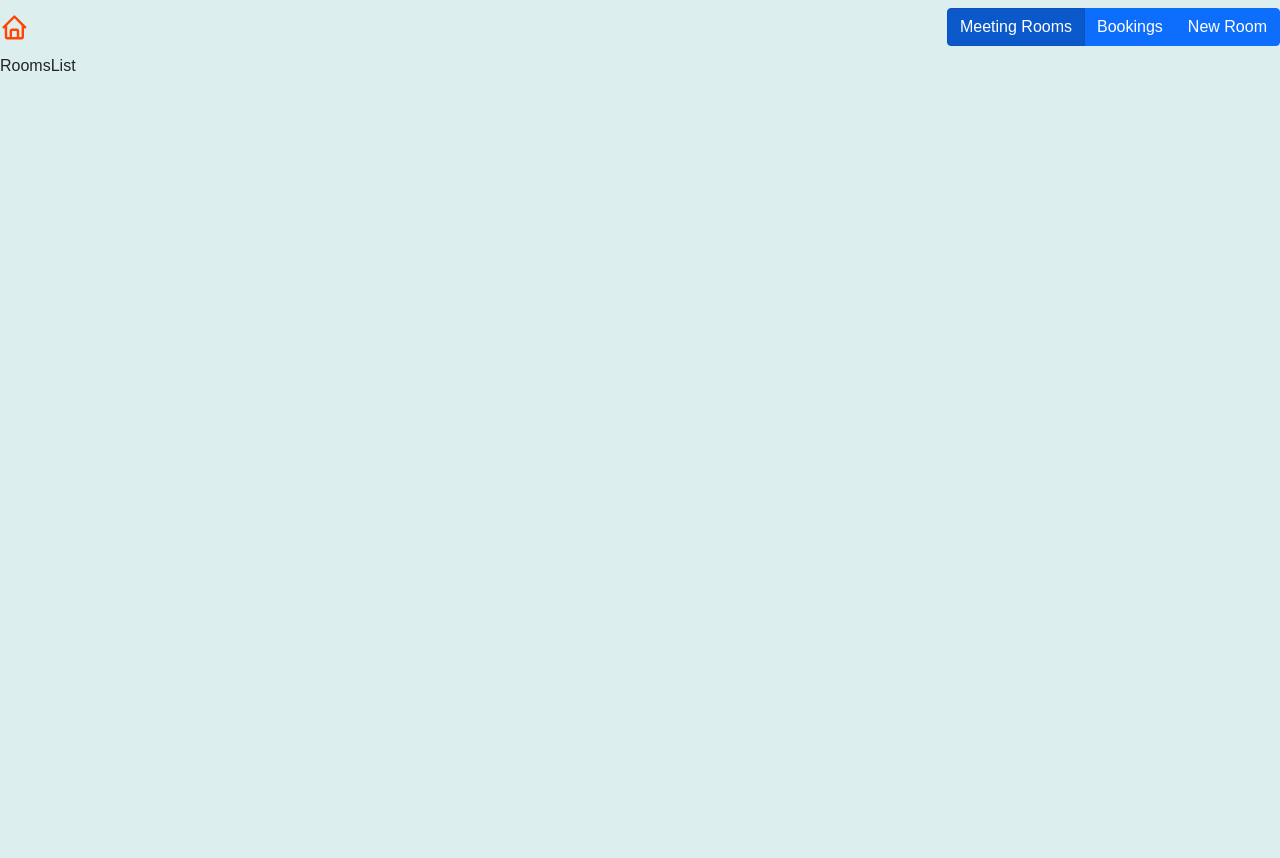
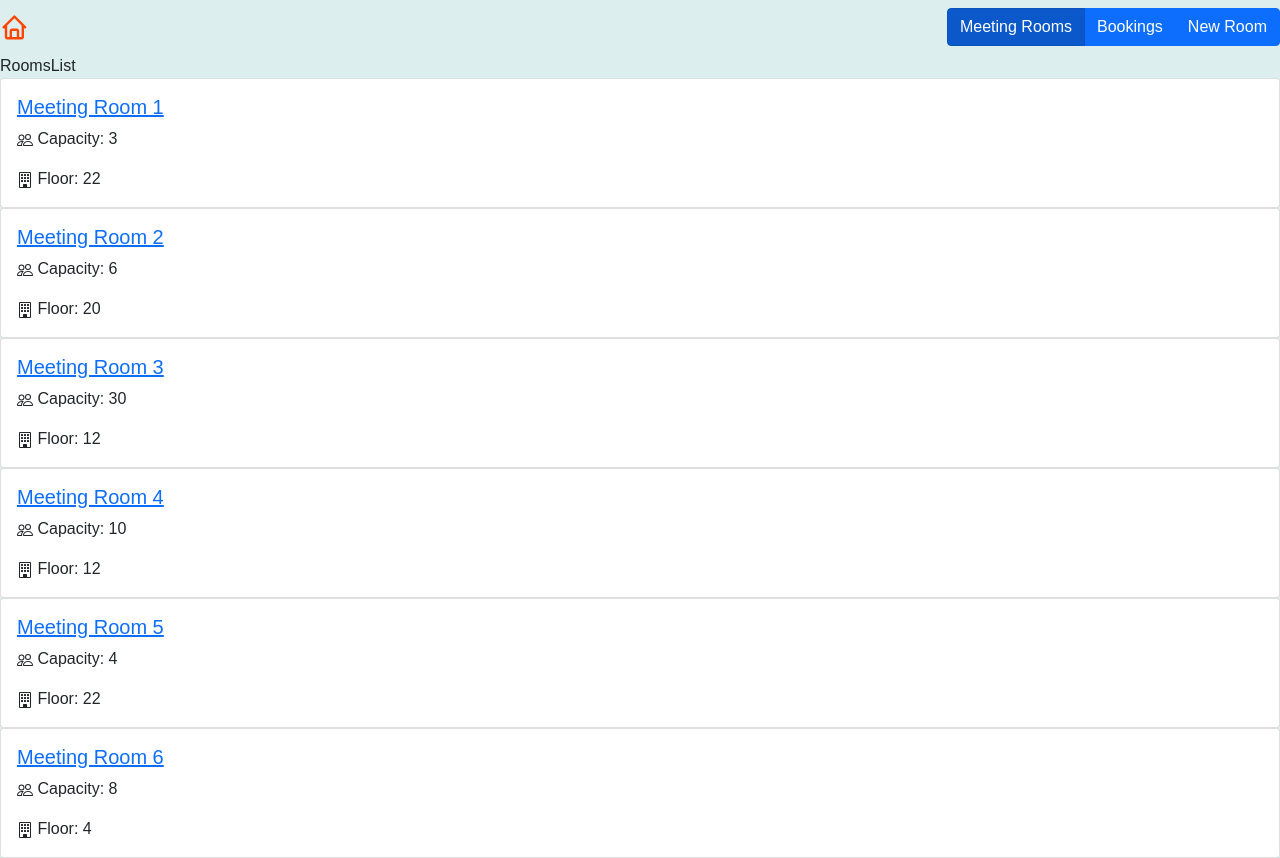
Before and after one commit to mphall77/Blackstone, a React (Create React App) app in the folder Blackstone/frontend/: page /meeting-rooms in a window 1280 px wide. Shown: the top 858 px of the page. Before the commit the page ends 800 px from the top, so only its background shows below. Built offline with nearby package versions, Linux system fonts and the light colour scheme.

Commit message:
create room list and room card (#4)

```diff
--- a/Blackstone/frontend/package.json
+++ b/Blackstone/frontend/package.json
@@ -7,6 +7,7 @@
     "@testing-library/jest-dom": "^5.16.3",
     "@testing-library/react": "^12.1.4",
     "@testing-library/user-event": "^13.5.0",
+    "axios": "^0.26.1",
     "bootstrap": "^5.1.3",
     "react": "^18.0.0",
     "react-dom": "^18.0.0",
--- a/Blackstone/frontend/src/App.js
+++ b/Blackstone/frontend/src/App.js
@@ -1,5 +1,6 @@
-import React from "react";
+import React, { useState, useEffect } from "react";
 import { BrowserRouter as Router, Routes, Route } from "react-router-dom";
+import roomsData from "./data/rooms.json";
 
 // COMPONENTS
 import NavBar from "./Components/NavBar";
@@ -12,6 +13,20 @@ import Home from "./Pages/Home";
 import FourOFour from "./Pages/FourOFour";
 
 function App() {
+	const [rooms, setRooms] = useState([]);
+
+	useEffect(() => {
+		const fetchAllRooms = async () => {
+			try {
+				let res = await roomsData;
+				setRooms(res);
+			} catch (err) {
+				console.log(err);
+			}
+		};
+		fetchAllRooms();
+	}, []);
+
 	return (
 		<div className="App">
 			<Router>
@@ -19,7 +34,7 @@ function App() {
 				<Routes>
 					{/* ROOMS */}
 					<Route path="/" element={<Home />} />
-					<Route path="/meeting-rooms" element={<RoomsList />} />
+					<Route path="/meeting-rooms" element={<RoomsList rooms={rooms} />} />
 					<Route path="/add" element={<AddRoom />} />
 					{/* <Route path="/meeting-rooms/:id" element={<RoomDetails />} /> */}
 					{/* <Route
--- /dev/null
+++ b/Blackstone/frontend/src/Components/RoomCard.js
@@ -0,0 +1,24 @@
+import { Link } from "react-router-dom";
+import { BsPeople, BsBuilding } from "react-icons/bs";
+
+const RoomCard = ({ room }) => {
+	const { id, name, capacity, floor } = room;
+
+	return (
+		<div className="card rooms-list-card">
+			<div className="card-body">
+				<h5 className="card-title">
+					<Link to={`/rooms/${room.id}`}>{room.name}</Link>
+				</h5>
+				<p className="card-text">
+					<BsPeople /> Capacity: {room.capacity}
+				</p>
+				<p className="card-text">
+					<BsBuilding /> Floor: {room.floor}
+				</p>
+			</div>
+		</div>
+	);
+};
+
+export default RoomCard;
--- a/Blackstone/frontend/src/Components/RoomsList.js
+++ b/Blackstone/frontend/src/Components/RoomsList.js
@@ -1,7 +1,15 @@
 import React from "react";
+import RoomCard from "./RoomCard";
 
-const RoomsList = () => {
-	return <section>RoomsList</section>;
+const RoomsList = ({ rooms }) => {
+	return (
+		<section>
+			RoomsList
+			{rooms.map((room) => {
+				return <RoomCard room={room} key={room.id} />;
+			})}
+		</section>
+	);
 };
 
 export default RoomsList;
--- a/Blackstone/frontend/src/data/rooms.json
+++ b/Blackstone/frontend/src/data/rooms.json
@@ -30,7 +30,7 @@
     "floor": 22
 },
  {
-    "id": 7,
+    "id": 6,
     "name": "Meeting Room 6",
     "capacity": 8,
     "floor": 4
```
Also changed, not shown: 1 other file (tests, documents, lock files or other folders).
